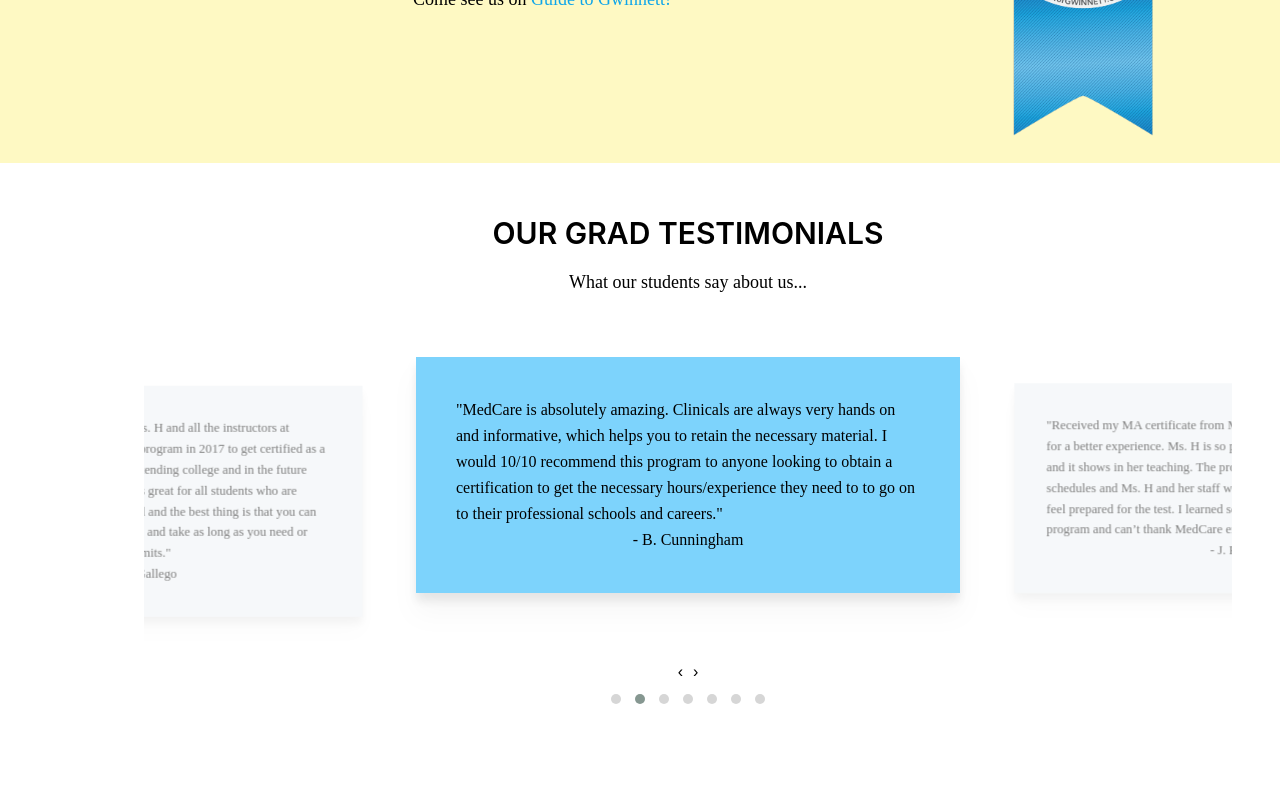
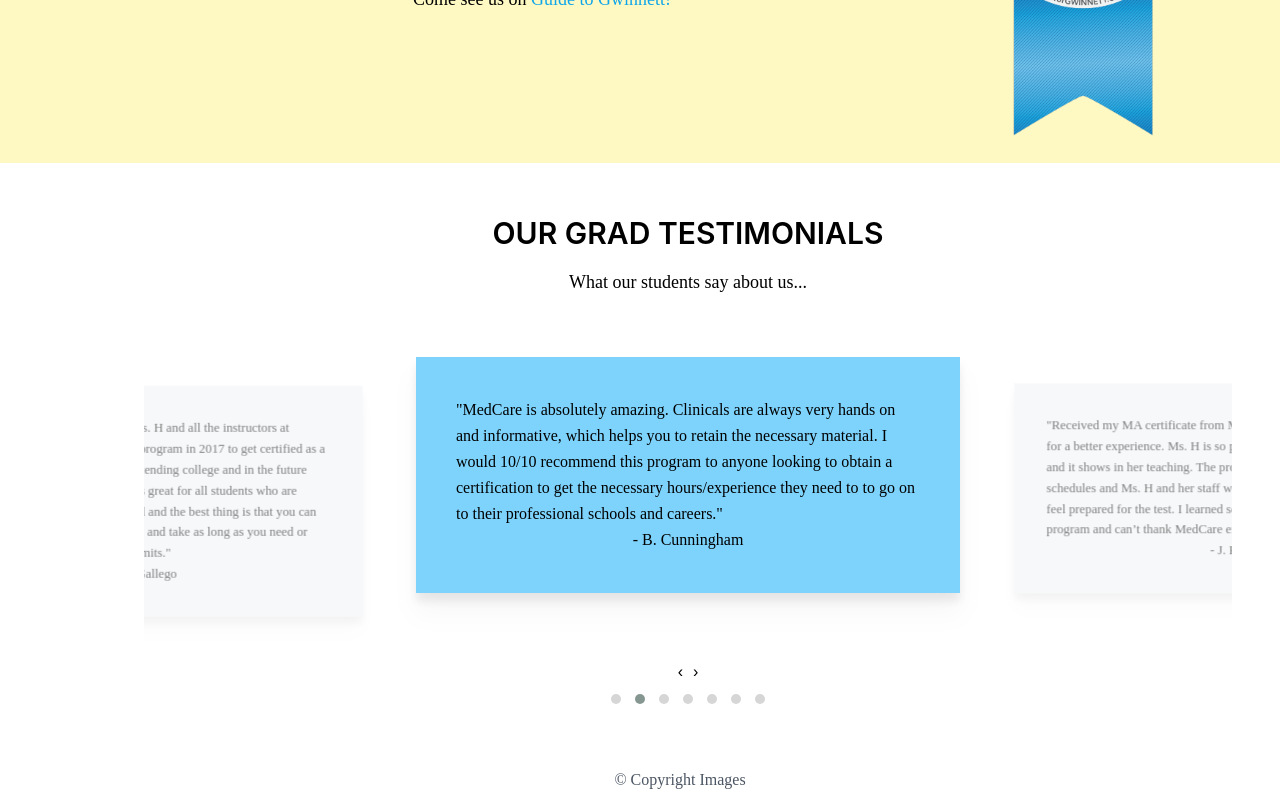
Before and after one commit to AnthonyC233/Medcare-Remodel, a React (Create React App) app: page / in a window 1280 px wide. Shown: the part 1878-2678 px from the top of the page. Before the commit the page ends 2606 px from the top, so only its background shows below. Built offline with nearby package versions, Linux system fonts and the light colour scheme; the HTML template or start-up script is replaced by a standard one.

Commit message:
Added copyright credits link to the bottom of the browser on all main 4 pages

```diff
--- /dev/null
+++ b/src/components/Credits Link/Credits.js
@@ -0,0 +1,39 @@
+import React, { useEffect } from 'react';
+
+function Credits() {
+
+    const CreditLink = [
+      { pathway: '/credit'}
+    ]
+
+    return (
+      <section className="
+
+      text-gray-600 body-font overflow-x-hidden ml-20 mt-10 mb-2 sm:ml-0
+
+      // PHONES
+      SamsungS20Ultra:ml-0
+      SamsungS8:ml-0
+      Pixel5:ml-0
+      iPhone12Pro:ml-0
+      iPhoneXR:ml-0
+      iPhoneSE:ml-0
+      GalaxyFold:ml-0
+      GalaxyFoldH:ml-0
+      GalaxyFoldH:ml-0
+      iPhone8Plus:ml-0
+
+      ">
+        <div className='flex items-center justify-center'>
+          {CreditLink.map((link) => (
+            <a href={`${link.pathway}`} target="_blank" rel="noreferrer">
+              <p className='hover:text-sky-300 transition ease-in-out duration-300 font-[Poppins]'>© Copyright Images</p>
+            </a>
+          ))}
+
+        </div>
+      </section>
+    );
+  }
+
+  export default Credits;
--- a/src/components/Header/Header.js
+++ b/src/components/Header/Header.js
@@ -236,7 +236,3 @@
 }
 
 export default Header;
-
-// min-width vs max-width (Breakpoints)
-// md === 2xl
-//
--- a/src/components/Header/Nav.js
+++ b/src/components/Header/Nav.js
@@ -36,7 +36,7 @@
   const MiddleMenu = [
     // Will have link to doc
     { title: 'Register', src: navImg5, pathway: 'https://docs.google.com/forms/d/e/1FAIpQLSeN5gkyLOgwY10k-v8oOXCGx2rJiw_BosrU5DJtsmaeWI25EQ/viewform' },
-    { title: 'Credit', src: navImg6, pathway: '/credit' },
+    // { title: 'Credit', src: navImg6, pathway: '/credit' },
   ];
 
   const RightMenu = [
@@ -627,7 +627,7 @@
               className={`
 
             // 1920px - 640px
-              ULTIMATE:pb-16
+              ULTIMATE:pb-24
 
             // SUPERULTIMATE
               SUPERULTIMATE:pb-32
--- a/src/pages/Contact.js
+++ b/src/pages/Contact.js
@@ -5,8 +5,7 @@
 import ContactInfo from '../components/Info (Contact)/contactInfo';
 import ContactForm from '../components/Contact (Contact)/ContactForm';
 import {Helmet} from "react-helmet";
-
-
+import Credits from "../components/Credits Link/Credits";
 
 const Contact = () => {
   return (
@@ -20,6 +19,7 @@
       <Header />
       <ContactInfo />
       <ContactForm />
+      <Credits />
     </div>
   );
 };
--- a/src/pages/Gallery.js
+++ b/src/pages/Gallery.js
@@ -4,6 +4,7 @@
 import Header from "../components/Header (Gallery)/Header";
 import Page from "../components/Gallery(Gallery)/Gallery";
 import { Helmet } from "react-helmet";
+import Credits from "../components/Credits Link/Credits";
 
 const Gallery = () => {
   return (
@@ -16,6 +17,7 @@
       <Nav />
       <Header />
       <Page />
+      <Credits />
     </div>
   );
 };
--- a/src/pages/Home.js
+++ b/src/pages/Home.js
@@ -6,6 +6,8 @@
 import Gallery from "../components/Gallery (Home)/GalleryHome";
 import Award from "../components/Award (Home)/Award";
 import Testimonials from "../components/Testimonials (Home)/Testimonials";
+import Credits from "../components/Credits Link/Credits";
+
 import { Helmet } from "react-helmet";
 
 const Home = () => {
@@ -22,6 +24,7 @@
       <Gallery />
       <Award />
       <Testimonials />
+      <Credits />
     </div>
   );
 };
--- a/src/pages/Services.js
+++ b/src/pages/Services.js
@@ -3,6 +3,7 @@
 import Nav from "../components/Header/Nav";
 import Header from "../components/Grid (Services)/serviceHeader";
 import Grid from "../components/Grid (Services)/serviceGrid";
+import Credits from "../components/Credits Link/Credits";
 import { Helmet } from "react-helmet";
 
 const Services = () => {
@@ -16,6 +17,7 @@
       <Nav />
       <Header />
       <Grid />
+      <Credits />
     </div>
   );
 };
```
